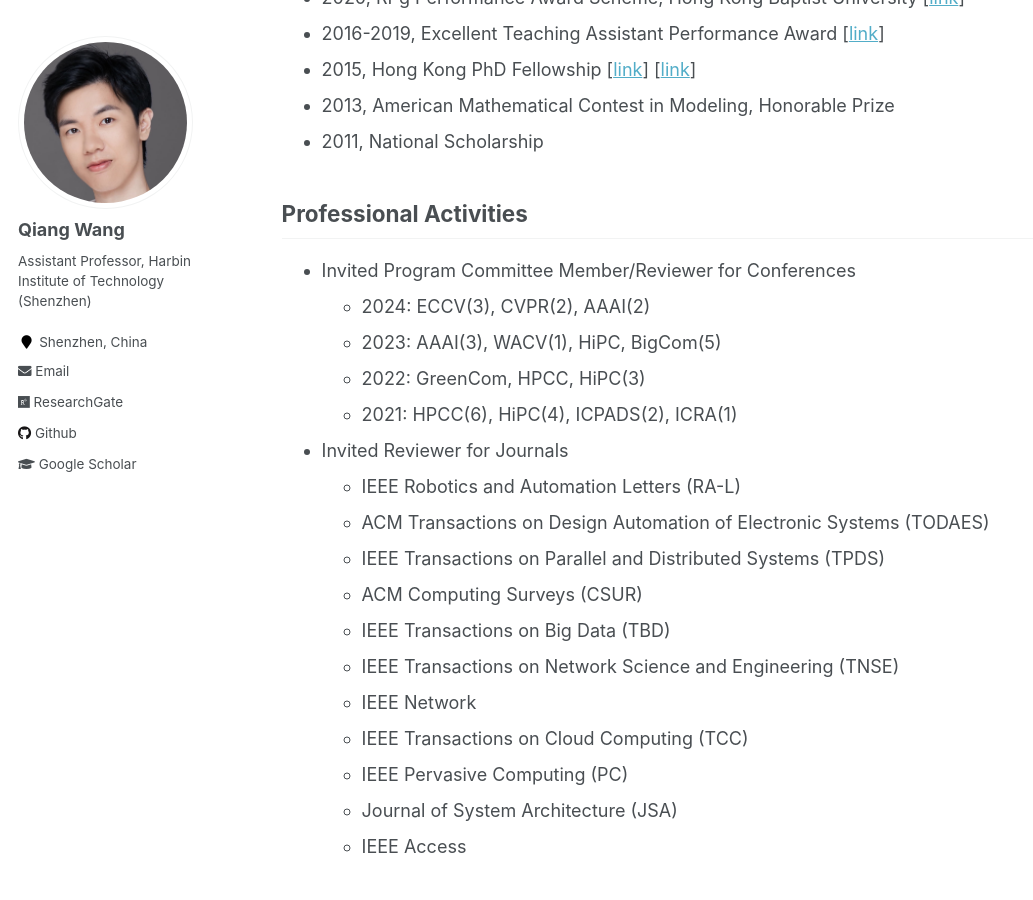
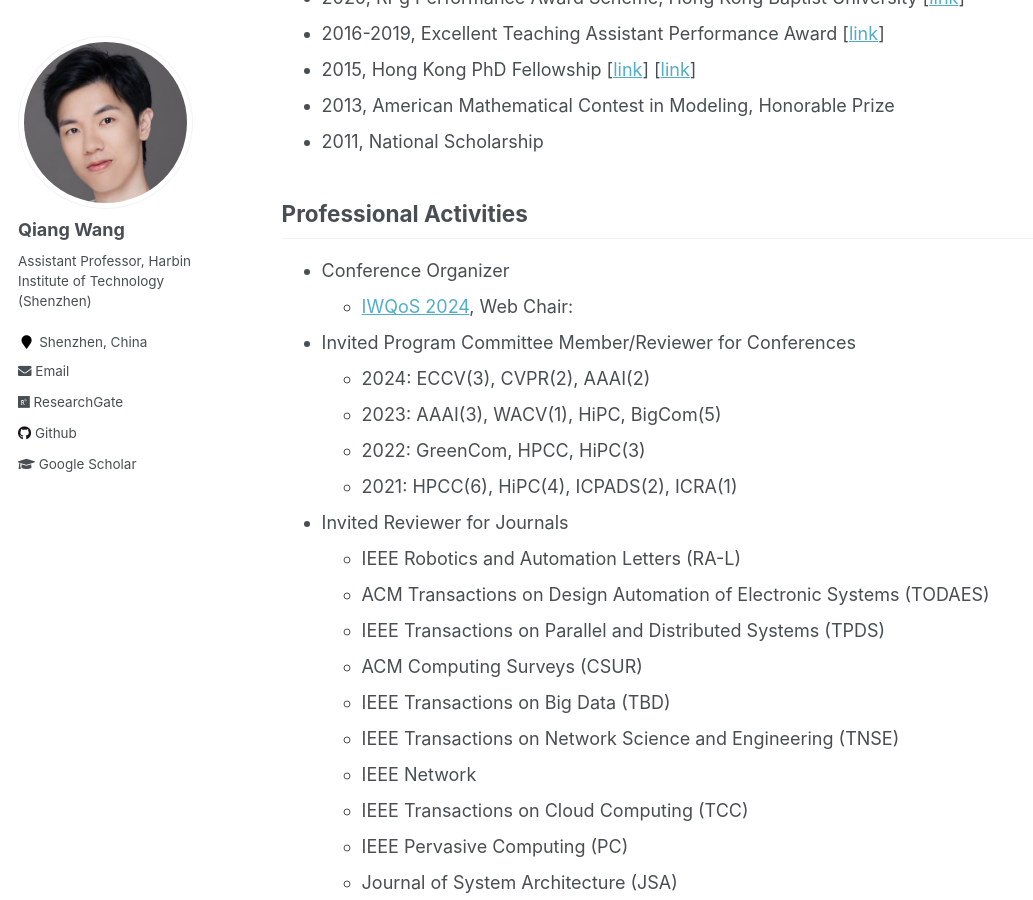
Before and after one commit to blackjack2015/blackjack2015.github.io, a Jekyll site: the page built from _pages/about.md, in a window 1280 px wide and 900 px high, scrolled down 2628 px. Shown: the whole window, without its empty margins (0-1033 px from the left). Built offline with Jekyll 4.4.1, drawn with Linux system fonts in a browser that asks for light colours.

Commit message:
Update about.md

```diff
--- a/_pages/about.md
+++ b/_pages/about.md
@@ -54,6 +54,8 @@ Qiang Wang is currently an Assistant Professor at Department of Computer Science
 + 2011, National Scholarship
 
 ## Professional Activities
++ Conference Organizer
+    + [IWQoS 2024](https://iwqos2024.ieee-iwqos.org/committees/organizing-committee), Web Chair:
 + Invited Program Committee Member/Reviewer for Conferences
     + 2024: ECCV(3), CVPR(2), AAAI(2)
     + 2023: AAAI(3), WACV(1), HiPC, BigCom(5)
```
